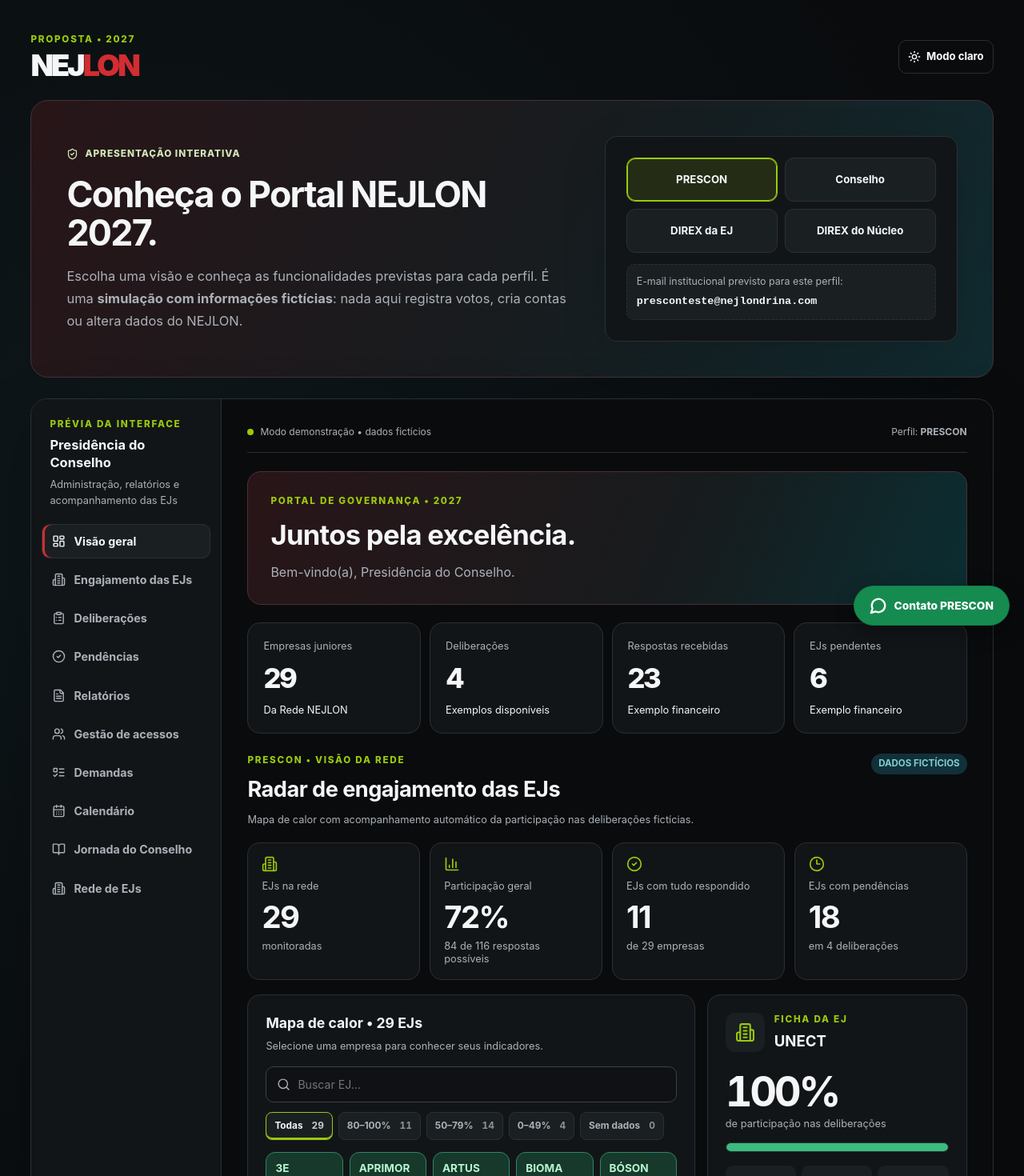
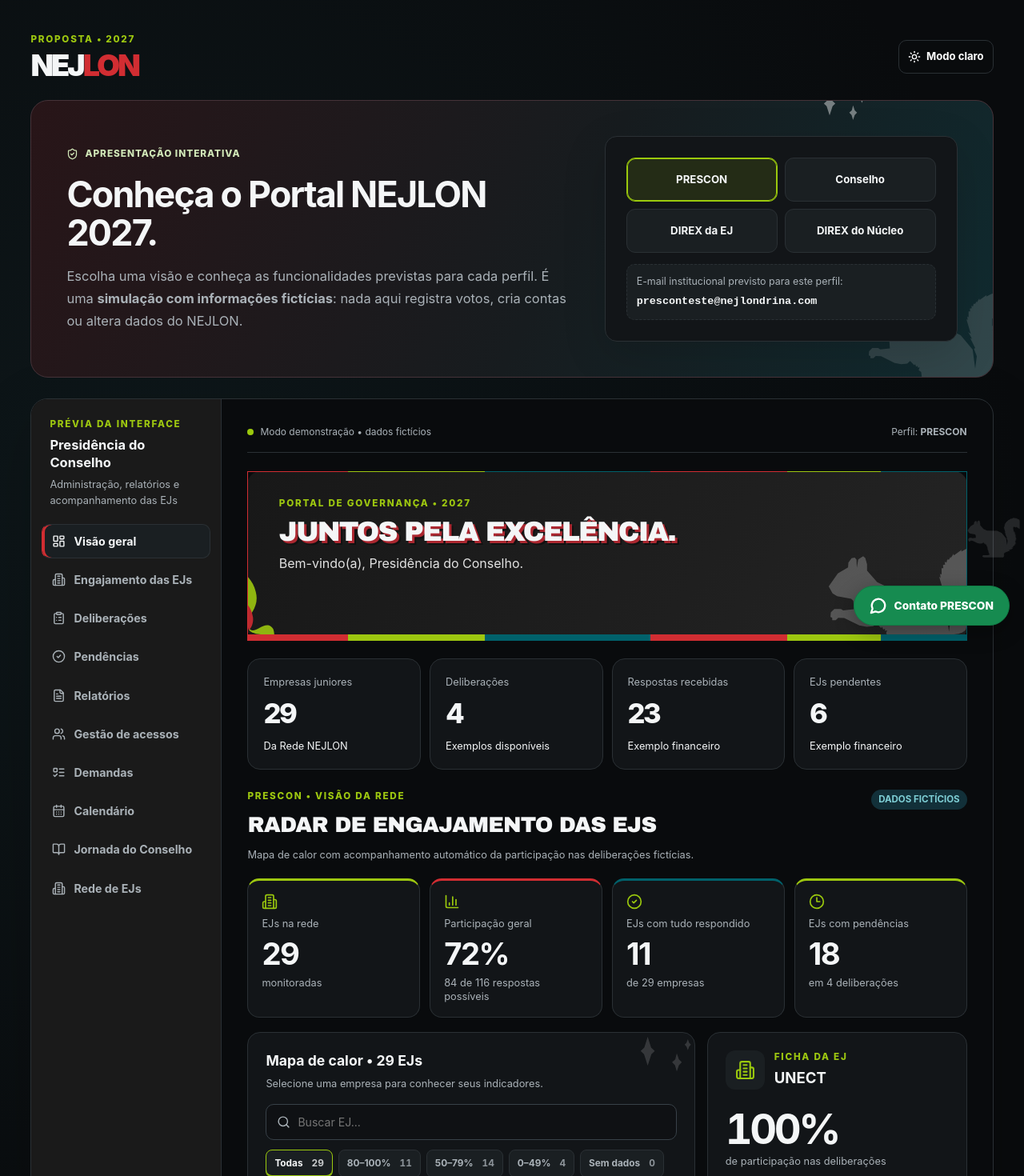
Before and after one commit to geisilyvargas-unect/portal-nejlon-2027, a Next.js app in the folder portal-nejlon-2027/: page /login in a window 1280 px wide. Shown: the top 1470 px of the page at 80% size. Built offline with nearby package versions, Linux system fonts and the light colour scheme.

Commit message:
style(brand): apply NEJLON portfolio squirrel, waves and visual motifs across system and Pages

```diff
--- a/portal-nejlon-2027/app/globals.css
+++ b/portal-nejlon-2027/app/globals.css
@@ -906,3 +906,91 @@ html[data-theme='light'] .network-bar-fill{background:linear-gradient(to top,#08
  .manual-accounting-grid>div{padding:10px}
  .manual-accounting-grid strong{font-size:1.45rem}
 }
+
+/* NEJLON | IDENTIDADE DO PORTFÓLIO UNIFICADO 2027
+   Inspirado nas páginas 1–4: fundo quase preto, verde-lima, vermelho,
+   ondas orgânicas, silhueta do esquilo e prisma triangular.
+   Elementos são decorativos: jamais interceptam ações do sistema.
+*/
+:root{--nej-black:#191919;--nej-red:#d12d32;--nej-lime:#9dc710;--nej-teal:#00616b;--nej-grey:#a5a5a5}
+.hero{
+ position:relative;
+ overflow:hidden;
+ isolation:isolate;
+ min-height:212px;
+ padding:31px clamp(26px,3vw,45px) 39px;
+ background:linear-gradient(125deg,#181818 0%,#1f1f1f 63%,#242424 100%);
+ border:1px solid #474747;
+ border-radius:17px;
+}
+.hero::before{
+ content:"";position:absolute;bottom:-17px;left:-35px;width:220px;height:120px;
+ background:url('/nejlon-waves.svg') left bottom/contain no-repeat;
+ z-index:-1;opacity:.9;pointer-events:none;
+}
+.hero::after{
+ content:"";position:absolute;right:-27px;bottom:-65px;
+ width:200px;height:195px;opacity:.32;
+ background:url('/nejlon-squirrel.svg') center/contain no-repeat;
+ pointer-events:none;z-index:-1;
+}
+.hero>*,.hero h1,.hero h2,.hero p{position:relative}
+.hero h1,.hero h2{
+ font-family:'Arial Black',Impact,'Inter',system-ui,sans-serif;
+ font-weight:950;letter-spacing:-.055em;line-height:1.08;
+ text-transform:uppercase;
+ text-shadow:3px 3px 0 #ab2730, 5px 5px 0 #111;
+ max-width:85%;
+}
+.hero .eyebrow,.demo-brand .eyebrow{color:var(--nej-lime)}
+.hero .muted{color:#e2e2e2}
+.hero:has(h1),.hero:has(h2){border-bottom:8px solid transparent;
+ border-image:linear-gradient(90deg,var(--nej-red) 0% 14%,var(--nej-lime) 14% 33%,var(--nej-teal) 33% 56%,var(--nej-red) 56% 75%,var(--nej-lime) 75% 88%,var(--nej-teal) 88%) 1}
+.sidebar,.demo-preview-sidebar{background:#1a1a1a}
+.sidebar::before,.demo-preview-sidebar::before{content:"";position:absolute;pointer-events:none;right:5px;bottom:83px;width:66px;height:90px;opacity:.15;background:url('/nejlon-squirrel.svg') center/contain no-repeat}
+.sidebar .brand span,.demo-brand strong span{color:var(--nej-red)}
+.brand small{color:var(--nej-lime)}
+.nav-link.active,.demo-nav-item.active{border-left-color:var(--nej-red)}
+.main .panel,.demo-preview-main .panel{position:relative}
+.main .panel.highlight{overflow:hidden;background:linear-gradient(120deg,#191919,#242525 95%);border-color:#545f40}
+.main .panel.highlight::after{content:"";position:absolute;pointer-events:none;top:-30px;right:-40px;width:160px;height:180px;background:url('/nejlon-prism.svg') center/contain no-repeat;opacity:.26}
+.main .panel.highlight>*{position:relative;z-index:1}
+.eyebrow{color:var(--nej-lime)}
+/* Títulos mais institucionais; iconografia origami no diretório. */
+.ej-directory-top h2,.network-heading h2{font-family:'Arial Black',Impact,system-ui,sans-serif;text-transform:uppercase;letter-spacing:-.03em}
+.ej-directory-card{position:relative;isolation:isolate;overflow:hidden}
+.ej-directory-card::before{
+ content:"";z-index:-1;position:absolute;top:-12px;right:-17px;width:105px;height:125px;
+ opacity:.15;background:url('/nejlon-prism.svg') center/contain no-repeat;pointer-events:none
+}
+.ej-directory-card .ej-identity-icon{position:relative;z-index:1}
+.ej-directory-card h3{font-family:'Arial Black',Impact,system-ui,sans-serif;text-transform:uppercase}
+.network-engagement .network-heatmap-panel{position:relative;overflow:hidden}
+.network-engagement .network-heatmap-panel::before{
+ content:"";pointer-events:none;position:absolute;right:0;top:0;width:82px;height:70px;
+ background:url('/nejlon-sparkles.svg') center/contain no-repeat;opacity:.15
+}
+.network-engagement .network-metric{border-top:3px solid var(--nej-lime)}
+.network-engagement .network-metric:nth-child(2){border-top-color:var(--nej-red)}
+.network-engagement .network-metric:nth-child(3){border-top-color:var(--nej-teal)}
+.network-engagement .network-metric:nth-child(4){border-top-color:var(--nej-lime)}
+.demo-welcome{position:relative;isolation:isolate;overflow:hidden}
+.demo-welcome::after{
+ content:"";position:absolute;right:-22px;bottom:-59px;width:180px;height:190px;
+ background:url('/nejlon-squirrel.svg') center/contain no-repeat;opacity:.18;pointer-events:none;z-index:-1
+}
+.demo-welcome::before{
+ content:"";position:absolute;right:13%;top:-22px;width:66px;height:70px;
+ background:url('/nejlon-sparkles.svg') center/contain no-repeat;opacity:.42;pointer-events:none;z-index:-1
+}
+@media(max-width:760px){
+ .hero{padding:25px 20px 34px;min-height:190px}
+ .hero h1,.hero h2{max-width:100%;font-size:clamp(1.6rem,7vw,2.3rem);text-shadow:2px 2px 0 #ad3037,3px 3px 0 #111}
+ .hero::after{width:125px;height:125px;opacity:.15}
+ .hero::before{width:150px;height:100px;opacity:.65}
+ .sidebar::before,.demo-preview-sidebar::before{display:none}
+ .demo-welcome::after{width:120px;height:140px;opacity:.12}
+}
+@media(prefers-reduced-motion:reduce){
+ .hero::before,.hero::after,.ej-directory-card::before{transition:none}
+}
```
